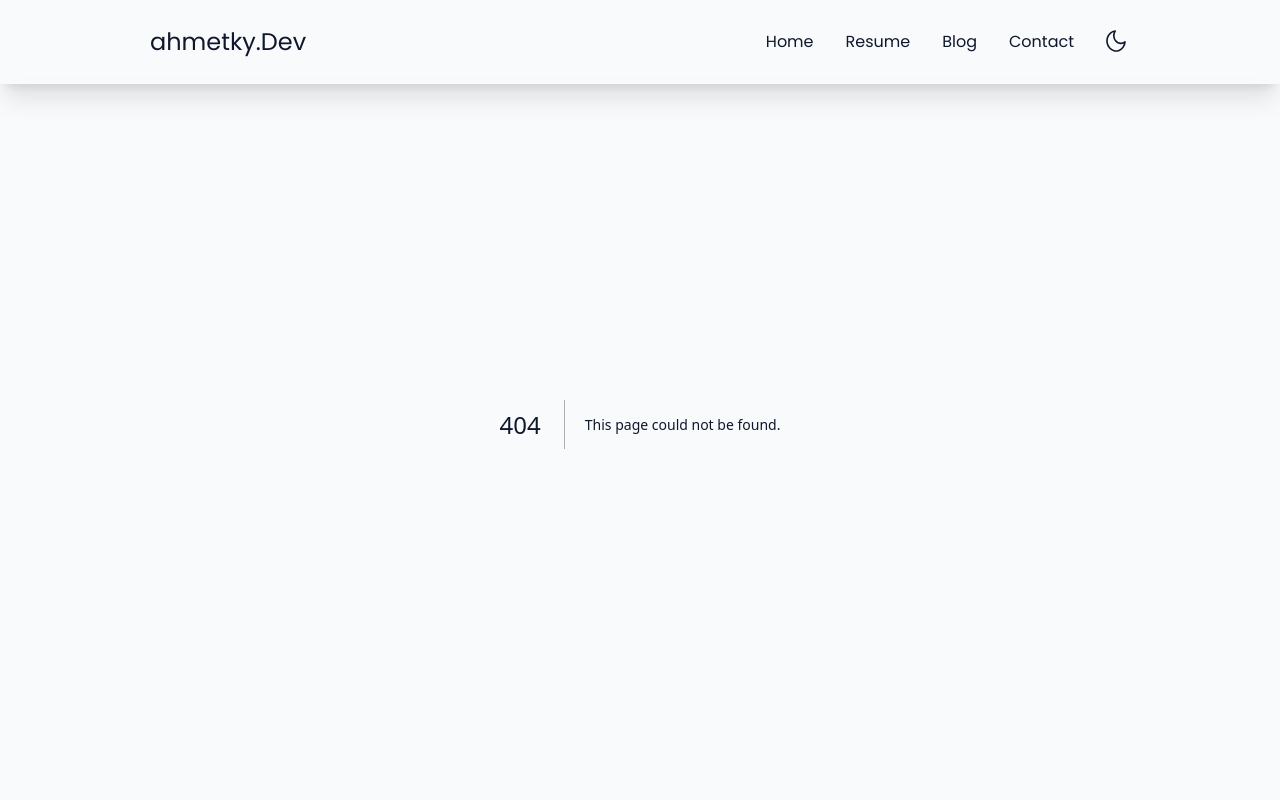
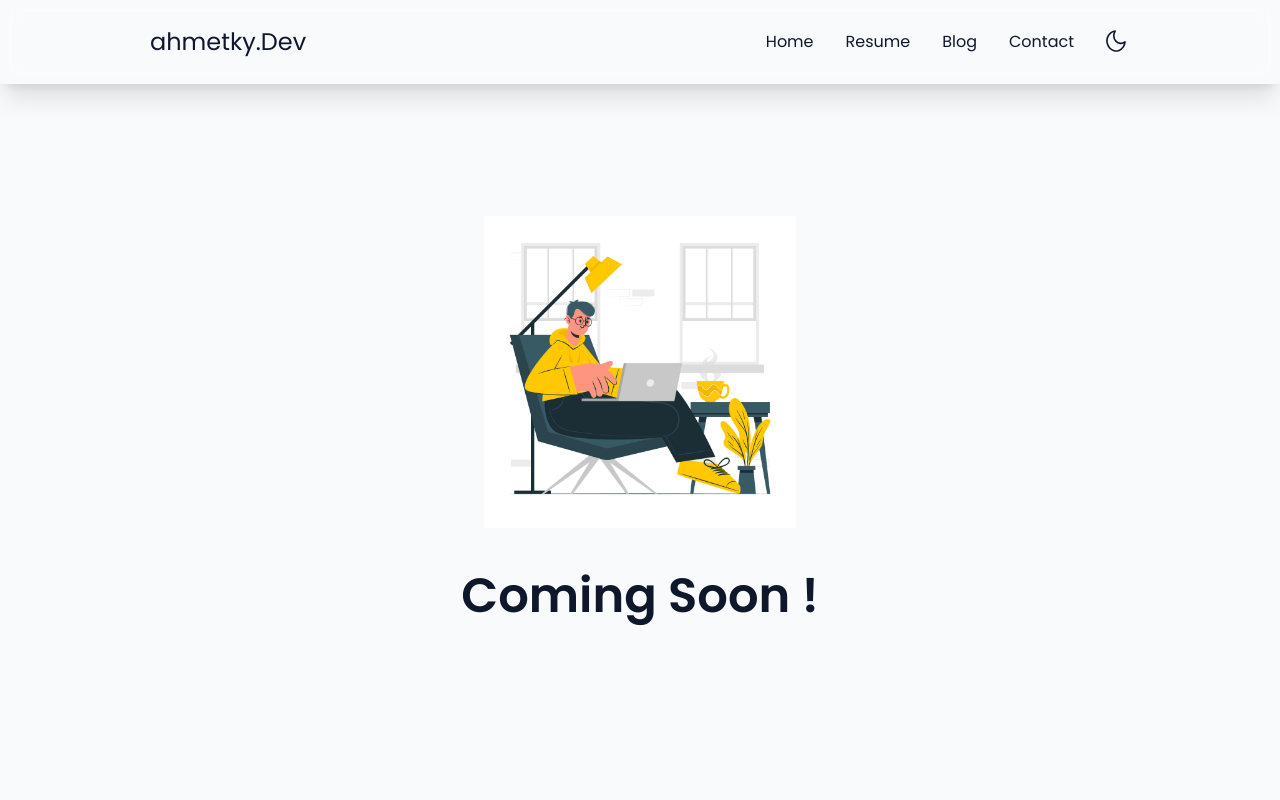
Before and after one commit to kaya70875/personal, a Next.js app: page /blog in a window 1280 px wide. Before the commit this address had no page. Shown: the top 800 px of the page. Built offline with nearby package versions, Linux system fonts and the light colour scheme.

Commit message:
create blog page

```diff
--- /dev/null
+++ b/src/app/blog/page.tsx
@@ -0,0 +1,13 @@
+import Image from 'next/image'
+import React from 'react'
+import comingSoon from '../../..//public/images/ill.jpg';
+import AnimatedSection from '@/components/motion/AnimatedSection';
+
+export default function Page() {
+    return (
+        <AnimatedSection className='flex flex-col gap-8 items-center justify-center w-full h-screen'>
+            <Image src={comingSoon} alt='cs' width={312} height={312} />
+            <h1>Coming Soon !</h1>
+        </AnimatedSection>
+    )
+}
```
Also changed, not shown: public/images/ill.jpg (added).
